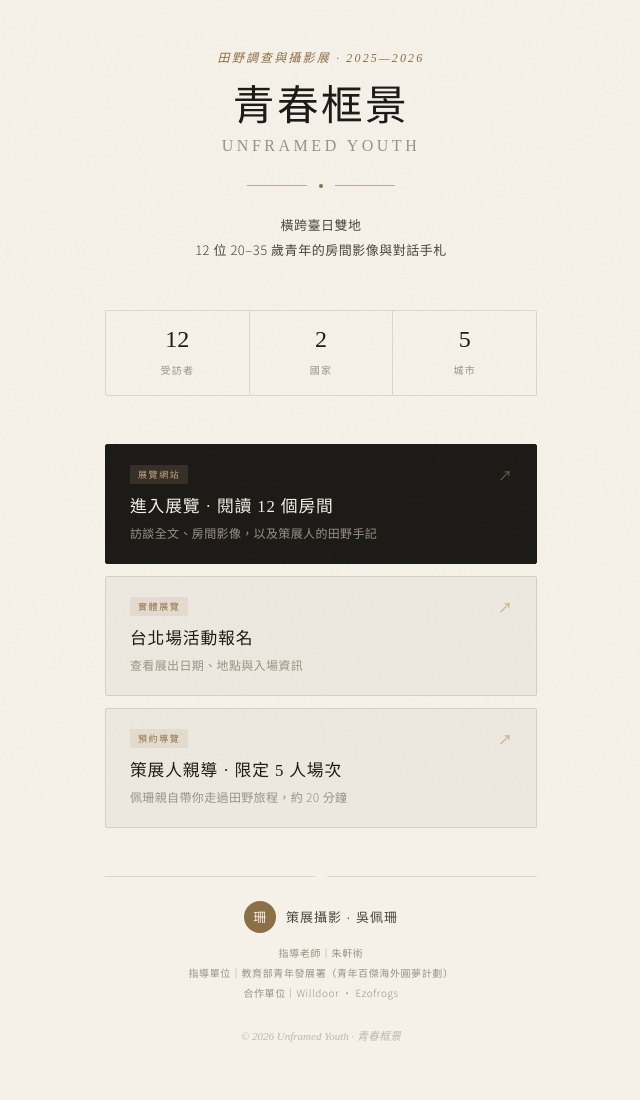
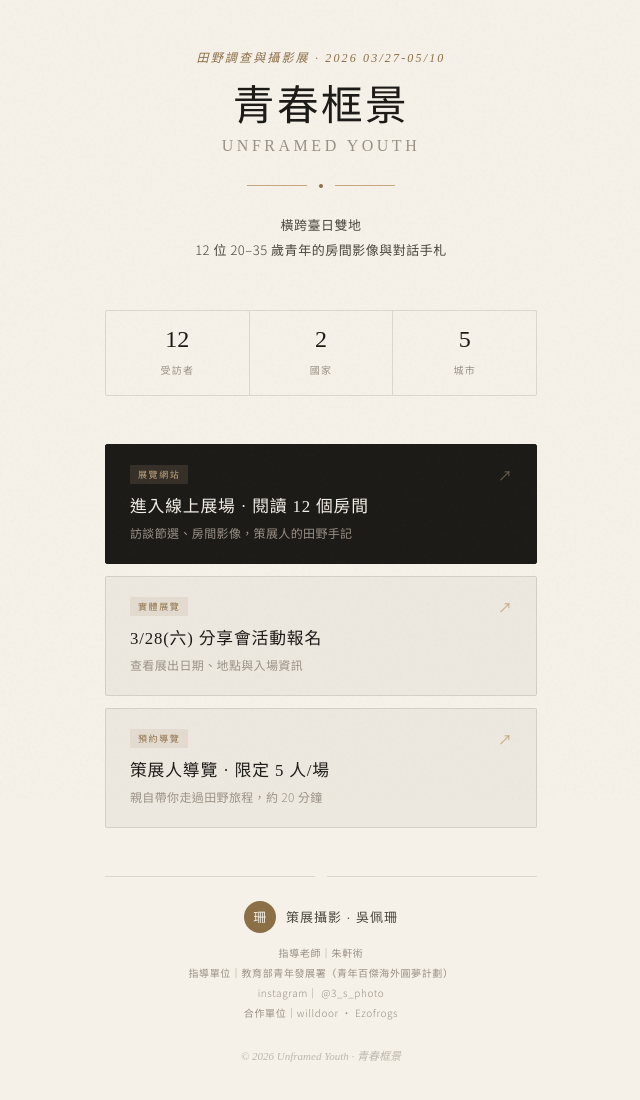
Before and after one commit to shan-photo/unframed-youth, a plain HTML site: page links.html in a window 1280 px wide. Shown: the whole page, without its empty margins (319-959 px from the left). Drawn offline with Linux system fonts and the light colour scheme; a web font is replaced by a local one.

Commit message:
Update links.html

```diff
--- a/links.html
+++ b/links.html
@@ -310,7 +310,7 @@
 <div class="container">
 
   <header class="header">
-    <p class="eyebrow">田野調查與攝影展 · 2025—2026</p>
+    <p class="eyebrow">田野調查與攝影展 · 2026 03/27-05/10</p>
     <h1 class="title-zh">青春框景</h1>
     <p class="title-en">Unframed Youth</p>
     <div class="divider">
@@ -343,8 +343,8 @@
         <span class="card-badge">展覽網站</span>
         <span class="card-arrow">↗</span>
       </div>
-      <p class="card-title">進入展覽 · 閱讀 12 個房間</p>
-      <p class="card-desc">訪談全文、房間影像，以及策展人的田野手記</p>
+      <p class="card-title">進入線上展場 · 閱讀 12 個房間</p>
+      <p class="card-desc">訪談節選、房間影像，策展人的田野手記</p>
     </a>
 
     <a class="link-card" href="https://www.accupass.com/go/Unframed" target="_blank" rel="noopener">
@@ -352,7 +352,7 @@
         <span class="card-badge">實體展覽</span>
         <span class="card-arrow">↗</span>
       </div>
-      <p class="card-title">台北場活動報名</p>
+      <p class="card-title">3/28(六) 分享會活動報名</p>
       <p class="card-desc">查看展出日期、地點與入場資訊</p>
     </a>
 
@@ -361,8 +361,8 @@
         <span class="card-badge">預約導覽</span>
         <span class="card-arrow">↗</span>
       </div>
-      <p class="card-title">策展人親導 · 限定 5 人場次</p>
-      <p class="card-desc">佩珊親自帶你走過田野旅程，約 20 分鐘</p>
+      <p class="card-title">策展人導覽 · 限定 5 人/場</p>
+      <p class="card-desc">親自帶你走過田野旅程，約 20 分鐘</p>
     </a>
 
   </div>
@@ -379,7 +379,8 @@
     <p class="credits">
       指導老師｜朱軒術<br>
       指導單位｜教育部青年發展署（青年百傑海外圓夢計劃）<br>
-      合作單位｜Willdoor · Ezofrogs
+      instagram｜ @3_s_photo<br>
+      合作單位｜willdoor · Ezofrogs
     </p>
     <p class="copy">© 2026 Unframed Youth · 青春框景</p>
   </footer>
```
